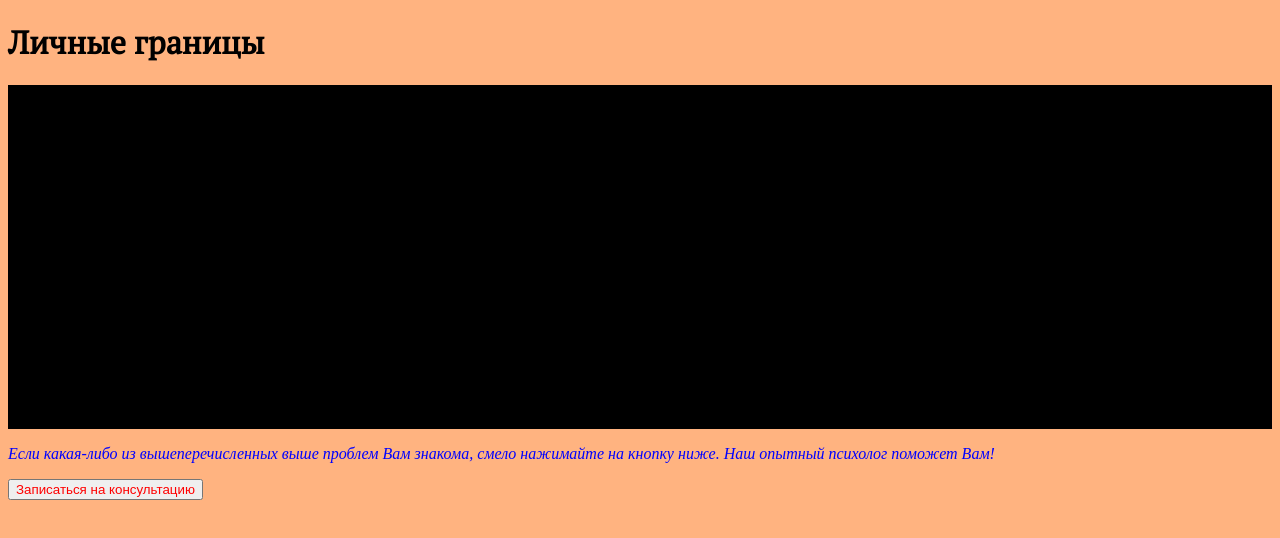
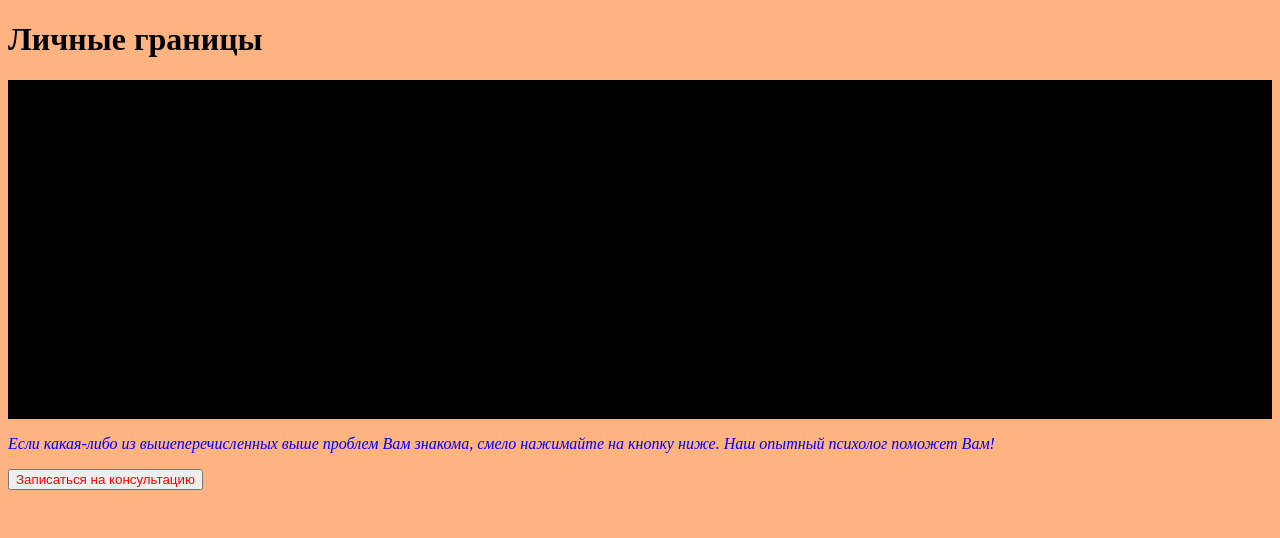
Before and after one commit to WebHeroSchool/css_3, a plain HTML site: page index.html in a window 1280 px wide. Drawn offline with Linux system fonts and the light colour scheme.

Commit message:
changed fontstyle in style.css

```diff
--- a/style.css
+++ b/style.css
@@ -7,8 +7,9 @@ body {
 	color: black;
 }
 h1 {
-	font-family: 'PT serif';
-	font-style: bold;
+	font-family: Lobster;
+	font-style: normal;
+	font-size: normal;
 }
 section {
 	background-color: black;
```
